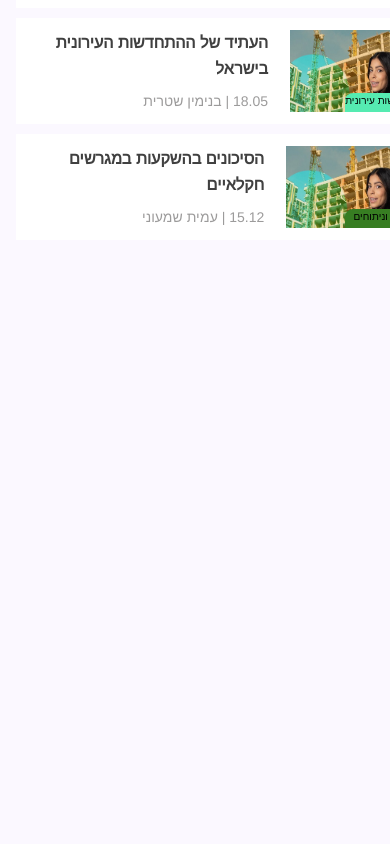
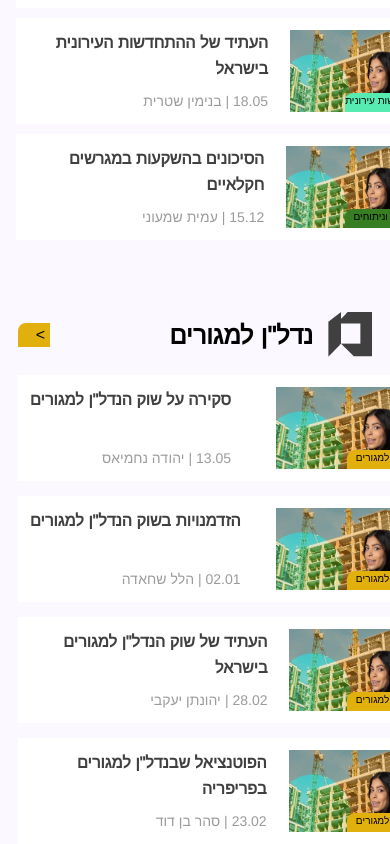
Before and after one commit to YiftachSamocha/wizzo, a React (Vite) app: page / in a window 390 px wide. Shown: the part 1108-1952 px from the top of the page. Before the commit the page ends 1463 px from the top, so only its background shows below. Built offline with nearby package versions, Linux system fonts and the light colour scheme.

Commit message:
Design list mobile

```diff
--- a/src/assets/styles/basics/_layout.scss
+++ b/src/assets/styles/basics/_layout.scss
@@ -80,6 +80,7 @@
     .home {
         grid-template-columns: 1fr;
         margin-inline: em(16px);
+        margin-bottom: em(40px);
 
         .most-watched {
             display: none;
@@ -175,13 +176,34 @@
             }
 
             img {
-              width: auto;
+                width: auto;
                 height: 100%;
             }
         }
     }
 
-    .list,
+    //List
+    .list {
+        margin-inline: em(18px);
+        .list-item {
+
+
+            .category {
+                div img{
+                    margin: 0;
+                }
+                .thin-line {
+                    display: none;
+                }
+                .arrow{
+                    width: em(32px);
+                }
+            }
+            .items{
+                flex-direction: column;
+            }
+        }
+    }
 
     .video,
     .footer,
--- a/src/assets/styles/cmps/RealtyList.scss
+++ b/src/assets/styles/cmps/RealtyList.scss
@@ -1,9 +1,5 @@
 .list {
     margin-inline: em(360px);
-    // display: flex;
-    // flex-direction: column;
-    // justify-content: center;
-    // align-items: center;
     gap: em(70px);
 
     .list-item {
--- a/src/cmps/RealtyCategory.jsx
+++ b/src/cmps/RealtyCategory.jsx
@@ -1,9 +1,20 @@
+import { useEffect, useState } from 'react'
 import symbolImg from '../assets/img/symbol.png'
+const breakpoint = 440
 export function RealtyCategory({ category }) {
+    const [isMobile, setIsMobile] = useState(window.innerWidth < breakpoint)
+
+    useEffect(() => {
+        const handleResize = () => setIsMobile(window.innerWidth < breakpoint)
+        handleResize()
+        window.addEventListener('resize', handleResize)
+        return () => window.removeEventListener('resize', handleResize)
+    }, [])
     const color = category.color
+
     return <section className='category'>
         <div>
-            <div style={{ backgroundColor: color }} className='arrow'>{'לעמוד המדור >'}</div>
+            <div style={{ backgroundColor: color }} className='arrow'>{`${!isMobile ? 'לעמוד המדור' : ''}  >`}</div>
             <div style={{ backgroundColor: color }} className="thin-line"></div></div>
         <div>
             <div className='title'>{category.title}</div>
--- a/src/cmps/RealtyList.jsx
+++ b/src/cmps/RealtyList.jsx
@@ -2,16 +2,38 @@ import { RealtyArticle } from "./RealtyArticle"
 import articles from "../data/articles.json"
 import { getCategories } from "../service"
 import { RealtyCategory } from "./RealtyCategory"
+import { useEffect, useState } from "react"
 
-const categories = getCategories()
+const CATEGORIES_DATA = getCategories()
+const breakpoint = 440
+const CATEGORIES_AMOUNT_DESKTOP = 7
+const CATEGORIES_AMOUNT_MOBILE = 1
+
+
 
 
 export function RealtyList() {
+    const [isMobile, setIsMobile] = useState(window.innerWidth < breakpoint)
+    const [categories, setCategories] = useState(CATEGORIES_DATA)
+    useEffect(() => {
+        const handleResize = () => setIsMobile(window.innerWidth < breakpoint)
+        handleResize()
+        window.addEventListener('resize', handleResize)
+        return () => window.removeEventListener('resize', handleResize)
+    }, [])
+
+    useEffect(() => {
+        if (isMobile && categories.length !== CATEGORIES_AMOUNT_MOBILE) {
+            setCategories(CATEGORIES_DATA.slice(0, CATEGORIES_AMOUNT_MOBILE))
+        } else if (!isMobile && categories.length !== CATEGORIES_AMOUNT_DESKTOP) {
+            setCategories(CATEGORIES_DATA.slice(0, CATEGORIES_AMOUNT_DESKTOP))
+        }
+    }, [isMobile])
     return <section className="list">
         {categories.map(category => {
             return <div className="list-item">
                 <RealtyCategory category={category} />
-                <div>
+                <div className="items">
                     {articles.filter(article => article.category === category.title)
                         .map(item => {
                             return <RealtyArticle article={item} />
--- a/src/cmps/RealtyPreview.jsx
+++ b/src/cmps/RealtyPreview.jsx
@@ -9,13 +9,8 @@ const article = {
     description: 'כשנתיים לאחר הזכייה במכרז דיירים, אושרה תוכנית העיצוב האדריכלי לפרויקט פינוי-בינוי במסגרתו ייהרסו במרכז ת"א 66 דירות וייבנה מגדל בן 25 קומות'
 
 }
-const breakpoint = 440
+
 export function RealtyPreview() {
-    const [isMobile, setIsMobile] = useState(window.innerWidth < breakpoint)
-
-
-
-
     return <section className='preview'>
         <div className='preview-info'>
             <p className='details'>{article.date} | {article.writer}</p>
```
